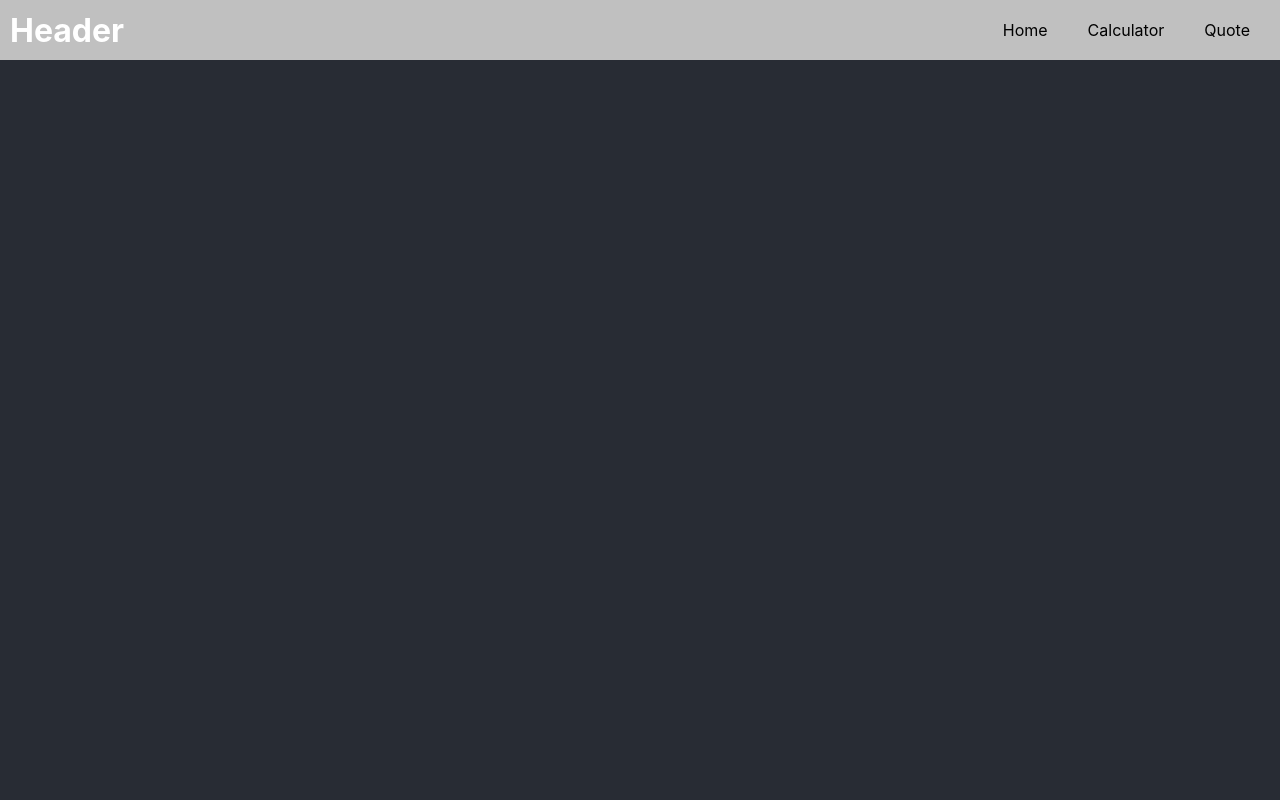
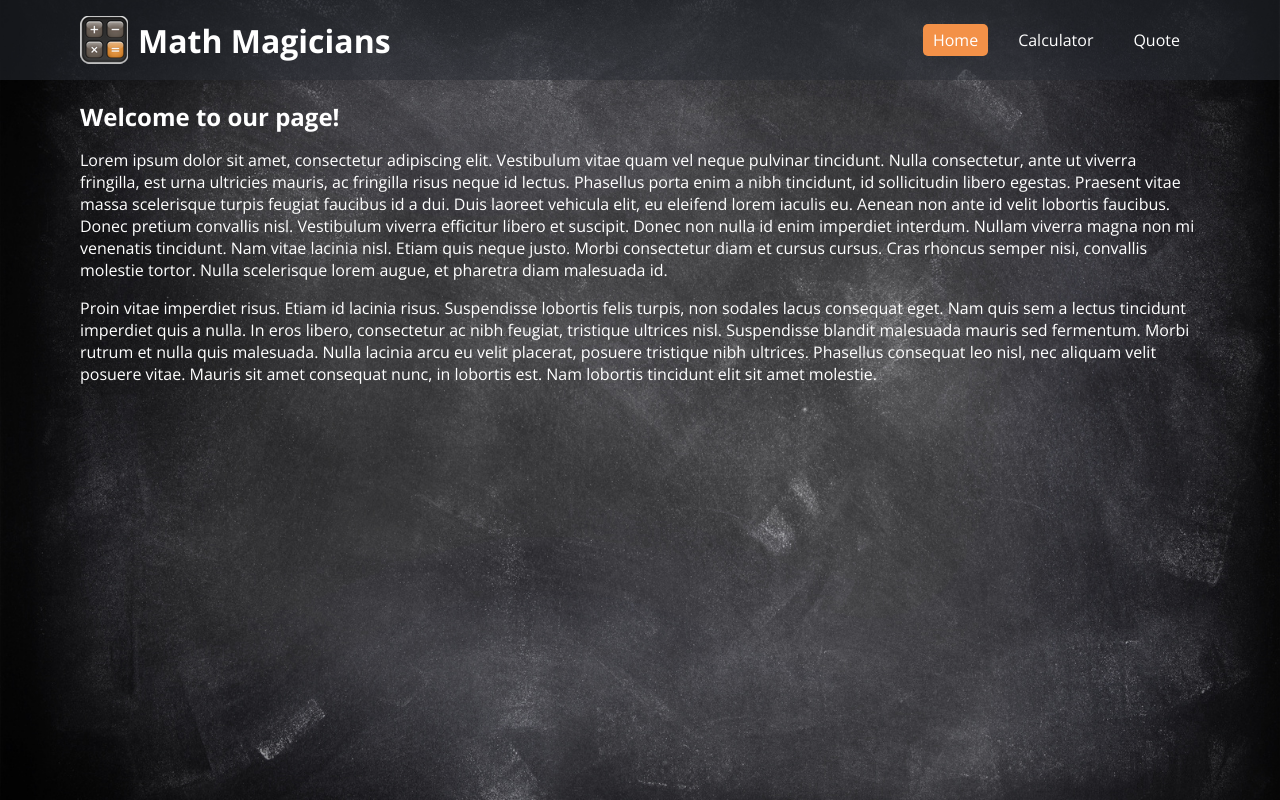
Before and after one commit to mgmediaweb/math-magicians, a React (Create React App) app: page /home in a window 1280 px wide. Built offline with nearby package versions, Linux system fonts and the light colour scheme.

Commit message:
put some design

```diff
--- a/src/App.js
+++ b/src/App.js
@@ -8,16 +8,25 @@ import Header from './components/header/Header';
 import CalculatorScreen from './pages/Calculator';
 import HomeScreen from './pages/Home';
 import QuoteScreen from './pages/Quote';
+import background from './assets/images/blackboard.jpg';
 import './App.scss';
 
 const App = () => (
-  <div className="App">
+  <div className="App" style={{ backgroundImage: `url(${background})` }}>
     <Router>
       <Header />
       <Routes>
-        <Route path="/calculator" element={<CalculatorScreen />} />
-        <Route path="/quote" element={<QuoteScreen />} />
-        <Route index element={<HomeScreen />} />
+        <Route exact path="/calculator" element={<CalculatorScreen />} />
+        <Route exact path="/quote" element={<QuoteScreen />} />
+        <Route exact path="/home" element={<HomeScreen />} />
+        <Route exact path="/math-magicians" element={<HomeScreen />} />
+        <Route exact path="" element={<HomeScreen />} />
+        <Route
+          path="*"
+          element={
+            <div><h2>404 Page not found</h2></div>
+          }
+        />
       </Routes>
     </Router>
   </div>
--- a/src/App.scss
+++ b/src/App.scss
@@ -1,8 +1,13 @@
+@import url('https://fonts.googleapis.com/css2?family=Open+Sans:wght@400;700&display=swap');
 @import "./config";
 
 .App {
   background-color: $color-background;
+  background-repeat: no-repeat;
+  background-position: center center;
+  background-size: cover;
   box-sizing: border-box;
+  font-family: 'Open Sans', sans-serif;
   min-height: 100vh;
   color: white;
   padding: 0;
--- a/src/components/header/Header.jsx
+++ b/src/components/header/Header.jsx
@@ -1,34 +1,31 @@
 import {
   NavLink,
 } from 'react-router-dom';
+import calcImage from '../../assets/images/calculator.png';
 import './header.scss';
 
 const Header = () => (
   <div className="header">
-    <h1>Header</h1>
+    <div className="container d-flex">
+      <div className="logo">
+        <img src={calcImage} alt="Math Magicians" />
+        <h1>Math Magicians</h1>
+      </div>
       <nav>
-      <NavLink
-        to="/"
-        className="link"
-      >
+        <NavLink to="/Home" className="link">
           Home
         </NavLink>
 
-      <NavLink
-        to="Calculator"
-        className="link"
-      >
+        <NavLink to="Calculator" className="link">
           Calculator
         </NavLink>
 
-      <NavLink
-        to="Quote"
-        className="link"
-      >
+        <NavLink to="Quote" className="link">
           Quote
         </NavLink>
       </nav>
     </div>
+  </div>
 );
 
 export default Header;
--- a/src/components/header/header.scss
+++ b/src/components/header/header.scss
@@ -6,17 +6,21 @@ h1 {
 }
 
 .active {
-    background-color: tomato !important;
+    background-color: $color-primary !important;
     color: white !important;
 }
 
+.d-flex {
+    align-items: center;
+    display: flex;
+    justify-content: space-between;
+}
+
 .header {
-    align-items: center;
-    background-color: silver;
+    background: transparentize($color-secondary,0.5);
     box-sizing: border-box;
-    display: flex;
+
     height: $header-height;
-    justify-content: space-between;
     padding: $padiing;
     width: 100%;
 }
@@ -24,17 +28,26 @@ h1 {
 .link {
     background-color: transparent;
     border-radius: $padiing/2;
-    color: black;
+    color: white;
     display: inline-block;
     margin: 0 $padiing;
     padding: $padiing/2 $padiing;
     text-decoration: none;
 
     &:active, &:visited, &:focus  {
-        color: black;
+        color: white;
     }
 
     &:hover {
-        background-color: white;
+        background-color: dimgray;
     }
 }
+
+.logo {
+    align-items: center;
+    display: flex;
+
+    img {
+        margin-right: $padiing;
+    }
+}
--- a/src/config.scss
+++ b/src/config.scss
@@ -1,5 +1,8 @@
-$color-background: #282c34;
+$color-primary: #f39148;
+$color-secondary: #282c34;
+$color-background: #060606;
 
-$header-height: 60px;
+
+$header-height: 80px;
 
 $padiing: 10px;
--- a/src/pages/Calculator.jsx
+++ b/src/pages/Calculator.jsx
@@ -2,13 +2,13 @@ import Calculator from '../components/calculator/Calculator';
 import './pages.scss';
 
 const CalculatorScreen = () => (
-  <div className="screen twoColumns">
-    <div>
-      <h1>Calculator</h1>
-      <p>When you interact with a web application, navigate through different pages, identified.</p>
-      <p>If you need to do routing using just vanilla JS, you may need to do something similar.</p>
+  <div className="screen">
+    <div className="container twoColumns">
+      <div>
+        <h2>Let&apos;s do some Math!</h2>
+      </div>
+      <Calculator />
     </div>
-    <Calculator />
   </div>
 );
 
--- a/src/pages/Home.jsx
+++ b/src/pages/Home.jsx
@@ -1,9 +1,19 @@
 import './pages.scss';
+/* eslint max-len: ["error", { "ignoreStrings": true }] */
 
-const HomeScreen = () => (
-  <div className="screen">
-    <h1>Home</h1>
-  </div>
-);
+const HomeScreen = () => {
+  const line1 = 'Lorem ipsum dolor sit amet, consectetur adipiscing elit. Vestibulum vitae quam vel neque pulvinar tincidunt. Nulla consectetur, ante ut viverra fringilla, est urna ultricies mauris, ac fringilla risus neque id lectus. Phasellus porta enim a nibh tincidunt, id sollicitudin libero egestas. Praesent vitae massa scelerisque turpis feugiat faucibus id a dui. Duis laoreet vehicula elit, eu eleifend lorem iaculis eu. Aenean non ante id velit lobortis faucibus. Donec pretium convallis nisl. Vestibulum viverra efficitur libero et suscipit. Donec non nulla id enim imperdiet interdum. Nullam viverra magna non mi venenatis tincidunt. Nam vitae lacinia nisl. Etiam quis neque justo. Morbi consectetur diam et cursus cursus. Cras rhoncus semper nisi, convallis molestie tortor. Nulla scelerisque lorem augue, et pharetra diam malesuada id.';
+  const line2 = 'Proin vitae imperdiet risus. Etiam id lacinia risus. Suspendisse lobortis felis turpis, non   sodales lacus consequat eget. Nam quis sem a lectus tincidunt imperdiet quis a nulla. In eros libero, consectetur ac nibh feugiat, tristique ultrices nisl. Suspendisse blandit malesuada mauris sed fermentum. Morbi rutrum et nulla quis malesuada. Nulla lacinia arcu eu velit placerat, posuere tristique nibh ultrices. Phasellus consequat leo nisl, nec aliquam velit posuere vitae. Mauris sit amet consequat nunc, in lobortis est. Nam lobortis tincidunt elit sit amet molestie.';
+
+  return (
+    <div className="screen">
+      <div className="container">
+        <h2>Welcome to our page!</h2>
+        <p>{line1}</p>
+        <p>{line2}</p>
+      </div>
+    </div>
+  );
+};
 
 export default HomeScreen;
--- a/src/pages/Quote.jsx
+++ b/src/pages/Quote.jsx
@@ -2,7 +2,15 @@ import './pages.scss';
 
 const QuoteScreen = () => (
   <div className="screen">
-    <h1>Quote</h1>
+    <div className="container">
+      <br />
+      <br />
+      <br />
+      <h2>
+        Matenatics is not about numbers, equations, computations,
+        or algorithms: is about understanding -William Paul Thurston.
+      </h2>
+    </div>
   </div>
 );
 
--- a/src/pages/pages.scss
+++ b/src/pages/pages.scss
@@ -1,17 +1,28 @@
 @import "../config";
+
+h2 {
+    margin: 0;
+    margin-bottom: 16px;
+}
 
 .twoColumns {
     align-items: flex-start;
     display: flex;
-    /*flex-direction: row;*/
+    justify-content: space-between;
+}
+
+.container {
+    box-sizing: border-box;
+    height: 100%;
+    margin: 0 auto;
+    max-width: 1140px;
+    padding: $padiing*2 $padiing;
+    width: 100%;
 }
 
 .screen {
-    background-color: $color-background;
     box-sizing: border-box;
     color: white;
-    /*display: block;*/
     height: calc(100vh - $header-height);
-    padding: $padiing;
     width: 100vw;
 }
```
Also changed, not shown: src/assets/images/blackboard.jpg (added), src/assets/images/calculator.png (added), 12 other files (tests, documents, lock files or other folders). Lines whose indentation alone changed are shown as unchanged.
